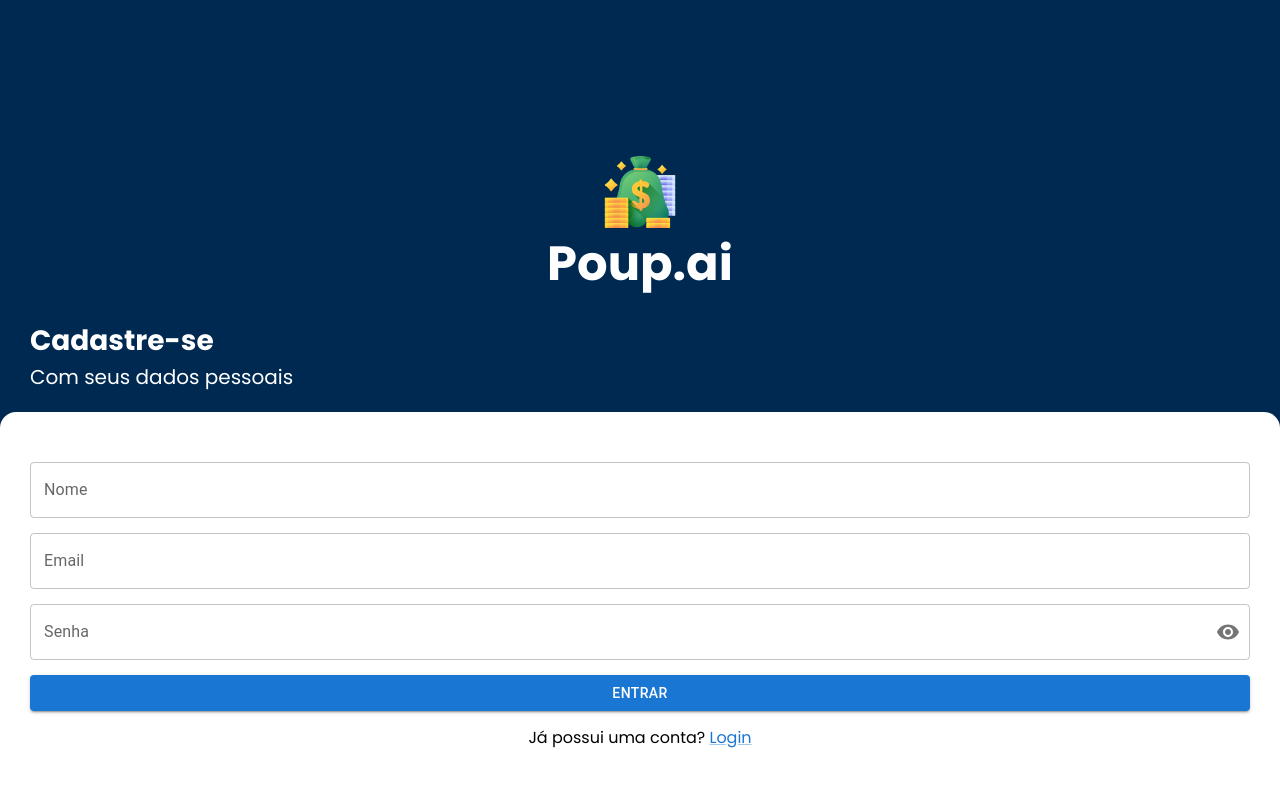
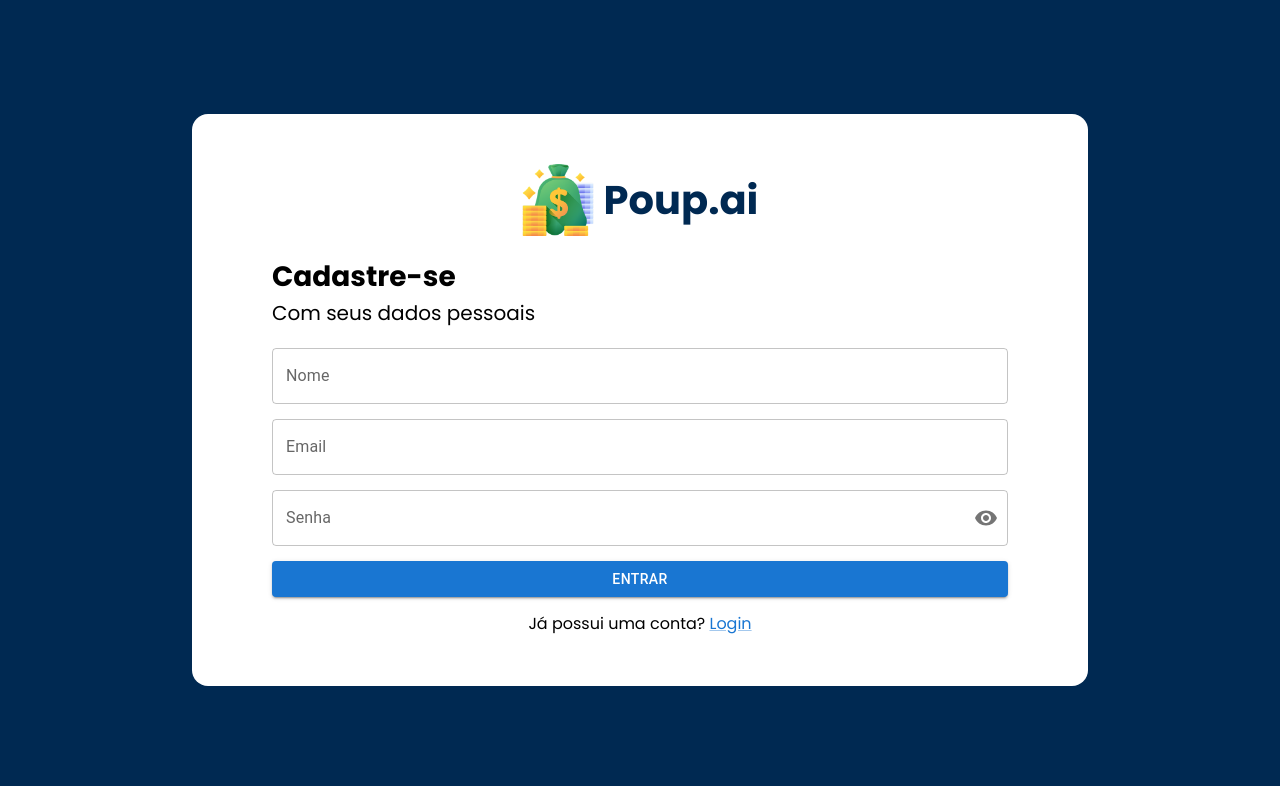
Before and after one commit to Douglass1981/FIAP-Fase1, a Next.js app: page /cadastro in a window 1280 px wide. Shown: the top 786 px of the page. Built offline with nearby package versions, Linux system fonts and the light colour scheme.

Commit message:
feat(style): adjust form area styling

```diff
--- a/src/app/cadastro/signup.styles.module.scss
+++ b/src/app/cadastro/signup.styles.module.scss
@@ -117,7 +117,7 @@ $black: #000000;
 
 
 @media (min-width: $bp-tablet) {
-  .login {
+  .signup {
     display: flex;
     flex-direction: row;
     width: 100vw;
@@ -130,7 +130,7 @@ $black: #000000;
       display: flex;
       flex-direction: column;
       justify-content: center;
-      border-radius: 16px 16px 16px 16px;
+      border-radius: 16px;
       background-color: $white;
       width: 70%;
       height: auto;
@@ -154,6 +154,48 @@ $black: #000000;
         }
       }
 
+      &__form-area {
+        display: flex;
+        flex-direction: column;
+
+        &__text {
+
+          &__title {
+            @include typography(1.75rem, 700);
+            color: $black;
+          }
+
+          &__subtitle {
+            @include typography(1.25rem);
+            color: $black;
+          }
+        }
+
+        &__form {
+          width: 100%;
+          border-radius: 16px 16px 0px 0px;
+          display: flex;
+          flex-direction: column;
+          padding: 0 30px;
+          gap: 15px;
+
+          &__checkbox {
+            display: flex;
+            align-items: center;
+
+            &__text {
+              font-size: 1rem;
+            }
+          }
+
+          &__redirect {
+            display: flex;
+            justify-content: center;
+            align-items: center;
+            width: 100%;
+          }
+        }
+      }
     }
   }
 }
--- a/src/app/home.styles.module.scss
+++ b/src/app/home.styles.module.scss
@@ -112,7 +112,7 @@ $black: #000000;
       display: flex;
       flex-direction: column;
       justify-content: center;
-      border-radius: 16px 16px 16px 16px;
+      border-radius: 16px;
       background-color: $white;
       width: 70%;
       height: auto;
@@ -141,7 +141,6 @@ $black: #000000;
         flex-direction: column;
 
         &__text {
-          padding: 20 30px;
           &__title {
             @include typography(1.75rem, 700);
             color: $black;
@@ -158,7 +157,7 @@ $black: #000000;
           border-radius: 16px 16px 0px 0px;
           display: flex;
           flex-direction: column;
-          padding: 50px 30px;
+          padding: 0 30px;
           gap: 15px;
 
           &__checkbox {
```
